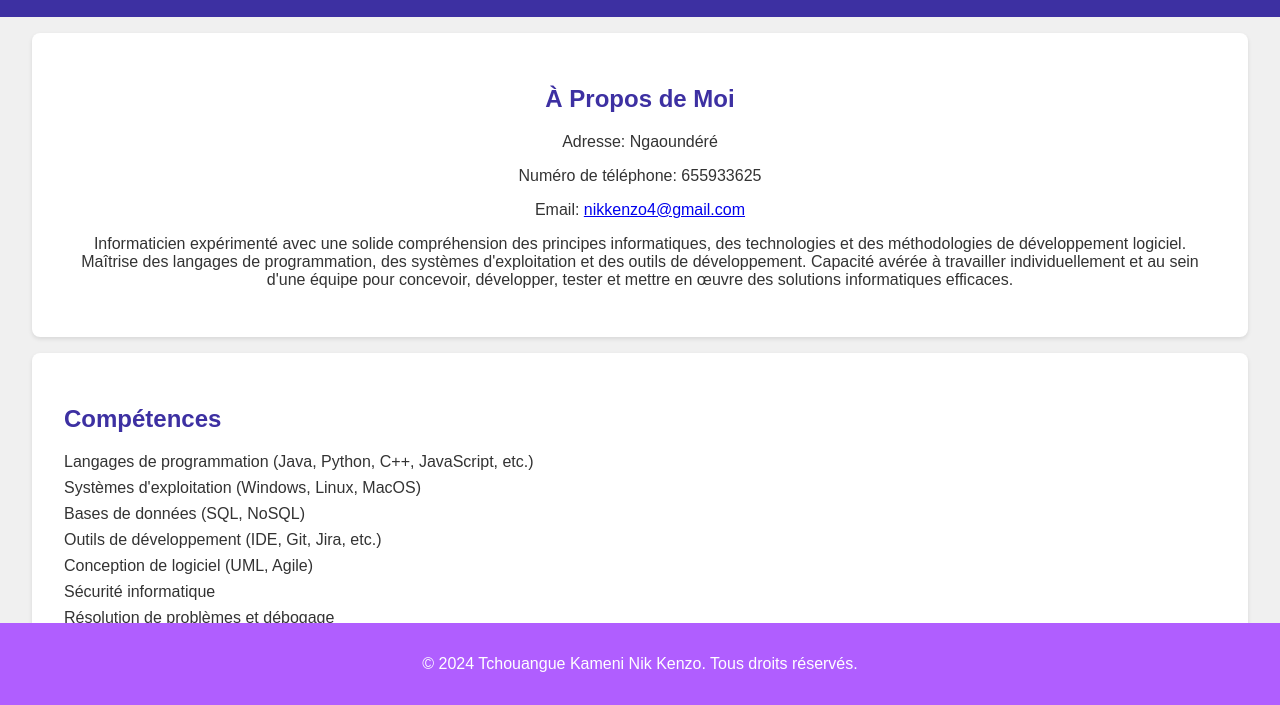
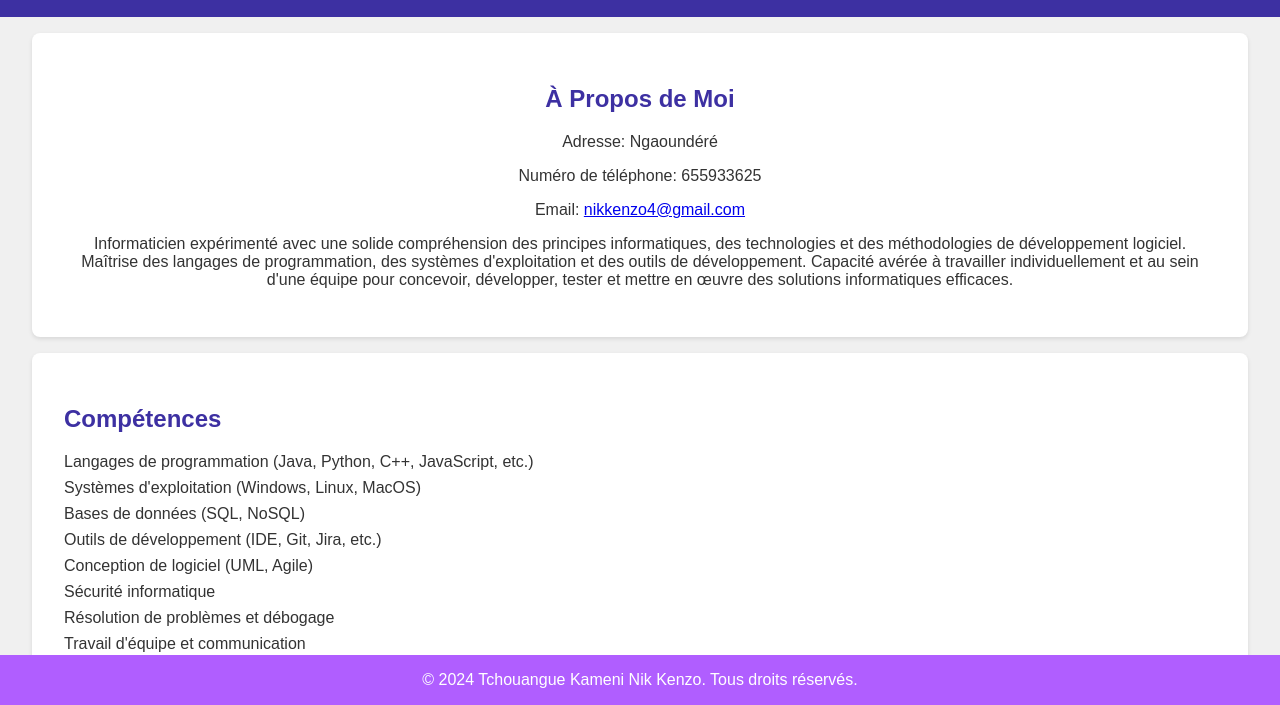
Before and after one commit to NIK-KENZO/porfolio, a plain HTML site: page index.html in a window 1280 px wide. Shown: the part 95-800 px from the top of the page. Drawn offline with Linux system fonts and the light colour scheme.

Commit message:
Update index.html

```diff
--- a/index.html
+++ b/index.html
@@ -47,7 +47,6 @@ footer {
     background-color: #B05EFF;
     color: white;
     text-align: center;
-    padding: 1em 0;
     position: fixed;
     bottom: 0;
     width: 100%;
```
